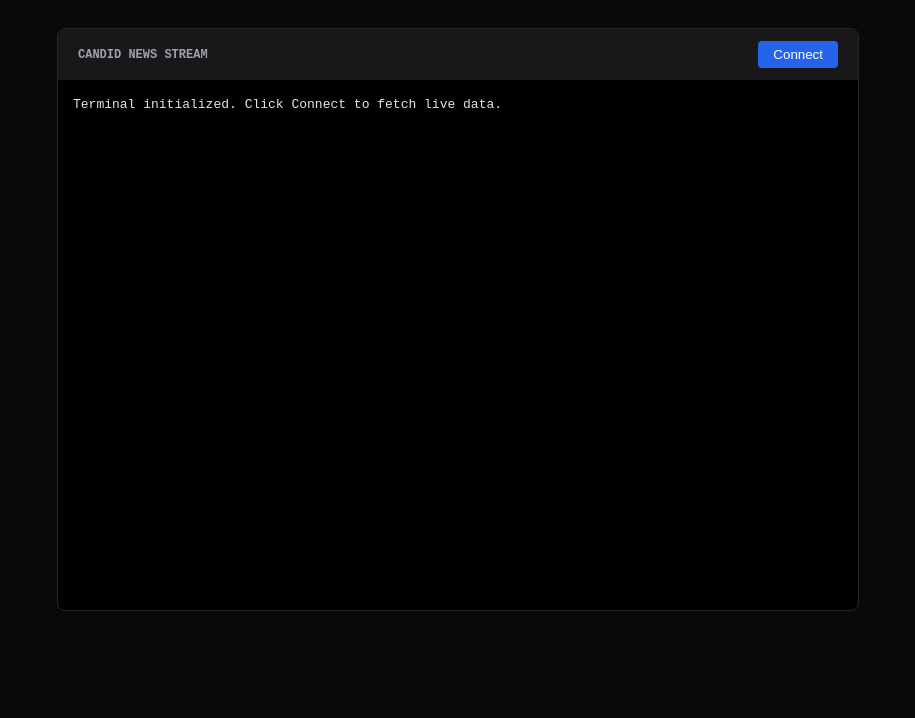
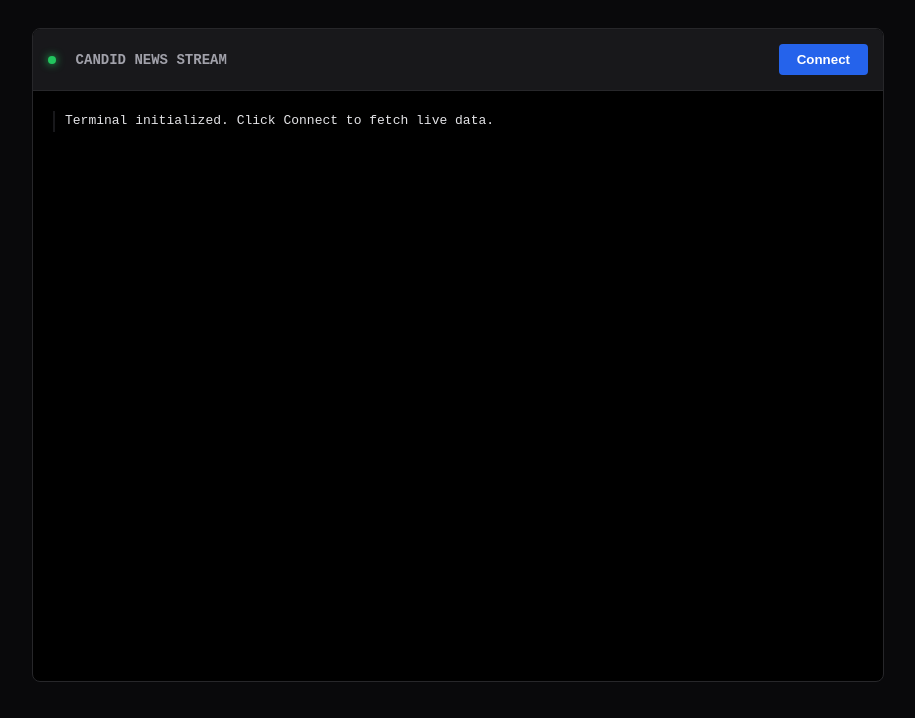
Before and after one commit to ProyQB/candid3, a plain HTML site: page index.html in a window 1280 px wide. Shown: the whole page, without its empty margins (182-1097 px from the left). Drawn offline with Linux system fonts and the light colour scheme.

Commit message:
Refactor CSS styles for terminal components

```diff
--- a/style.css
+++ b/style.css
@@ -1,56 +1,14 @@
-body {
-    background: #09090b;
-    color: #e4e4e7;
-    font-family: 'Courier New', monospace;
-    padding: 20px;
-}
-
-.terminal-container {
-    max-width: 800px;
-    margin: 0 auto;
-    border: 1px solid #27272a;
-    border-radius: 8px;
-    background: #000;
-    overflow: hidden;
-}
-
-.terminal-header {
-    background: #18181b;
-    padding: 12px 20px;
-    display: flex;
-    justify-content: space-between;
-    align-items: center;
-}
-
-.status { display: flex; align-items: center; gap: 8px; }
-.dot { width: 8px; height: 8px; background: #22c55e; border-radius: 50%; box-shadow: 0 0 8px #22c55e; }
-h1 { font-size: 12px; margin: 0; color: #a1a1aa; }
-
-#connectBtn {
-    background: #2563eb;
-    color: white;
-    border: none;
-    padding: 6px 15px;
-    border-radius: 4px;
-    cursor: pointer;
-}
-
-.terminal-body {
-    height: 500px;
-    padding: 15px;
-    overflow-y: auto;
-    font-size: 13px;
-    line-height: 1.5;
-}
-
-.line { margin-bottom: 6px; }
-.time { color: #52525b; margin-right: 10px; }
+body { background: #09090b; color: #e4e4e7; font-family: 'Courier New', monospace; padding: 20px; }
+.terminal-container { max-width: 850px; margin: 0 auto; border: 1px solid #27272a; border-radius: 8px; background: #000; overflow: hidden; }
+.terminal-header { background: #18181b; padding: 15px; display: flex; justify-content: space-between; align-items: center; border-bottom: 1px solid #27272a; }
+.dot { width: 8px; height: 8px; background: #22c55e; border-radius: 50%; display: inline-block; margin-right: 10px; box-shadow: 0 0 8px #22c55e; }
+h1 { font-size: 14px; margin: 0; color: #a1a1aa; display: inline; }
+#connectBtn { background: #2563eb; color: white; border: none; padding: 8px 18px; border-radius: 4px; cursor: pointer; font-weight: bold; }
+.terminal-body { height: 550px; padding: 20px; overflow-y: auto; font-size: 13px; line-height: 1.6; }
+.line { margin-bottom: 8px; border-left: 2px solid #18181b; padding-left: 10px; }
+.timestamp { color: #52525b; margin-right: 10px; }
 .tag-info { color: #3b82f6; font-weight: bold; margin-right: 5px; }
-.tag-error { color: #ef4444; }
-
-/* Clickable Links */
-.stream-link {
-    color: #60a5fa;
-    text-decoration: underline;
-}
+.tag-error { color: #ef4444; font-weight: bold; }
+.tag-ok { color: #22c55e; font-weight: bold; }
+.stream-link { color: #60a5fa; text-decoration: underline; cursor: pointer; }
 .stream-link:hover { color: #93c5fd; }
```
